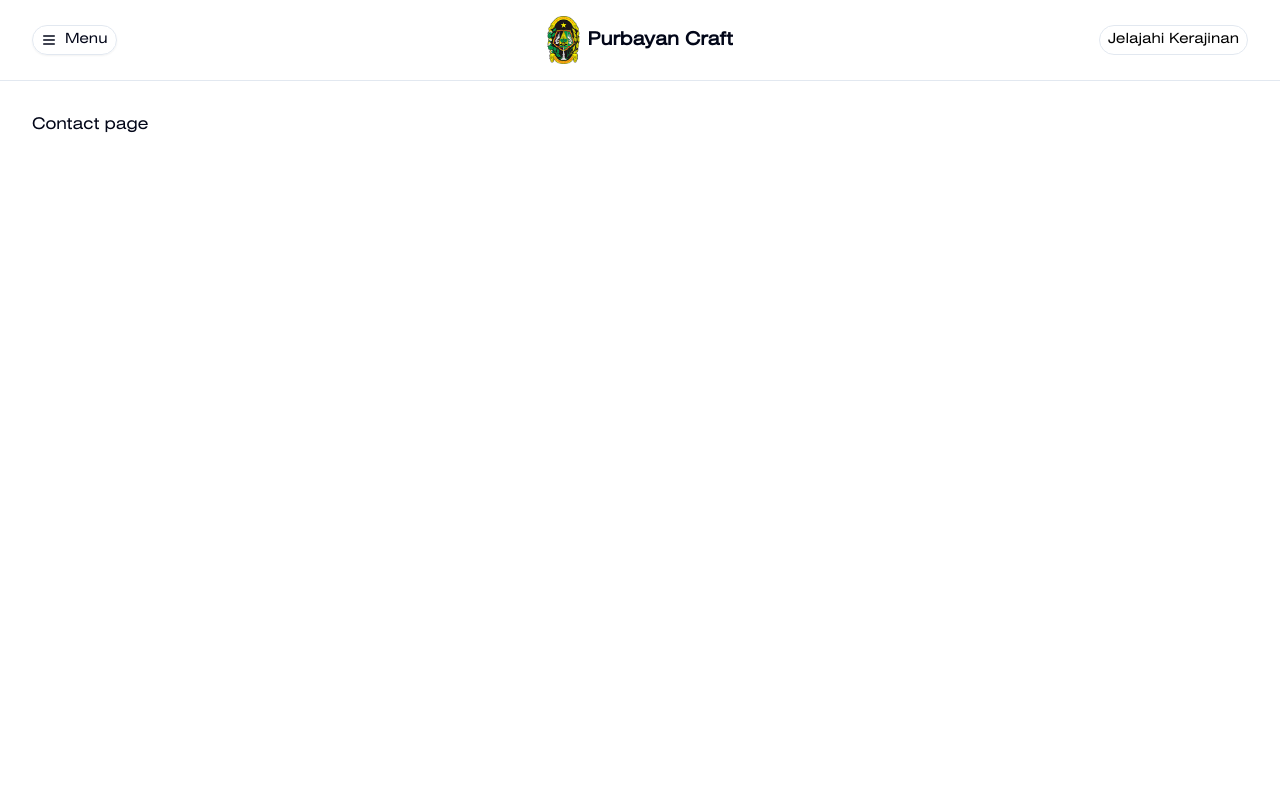
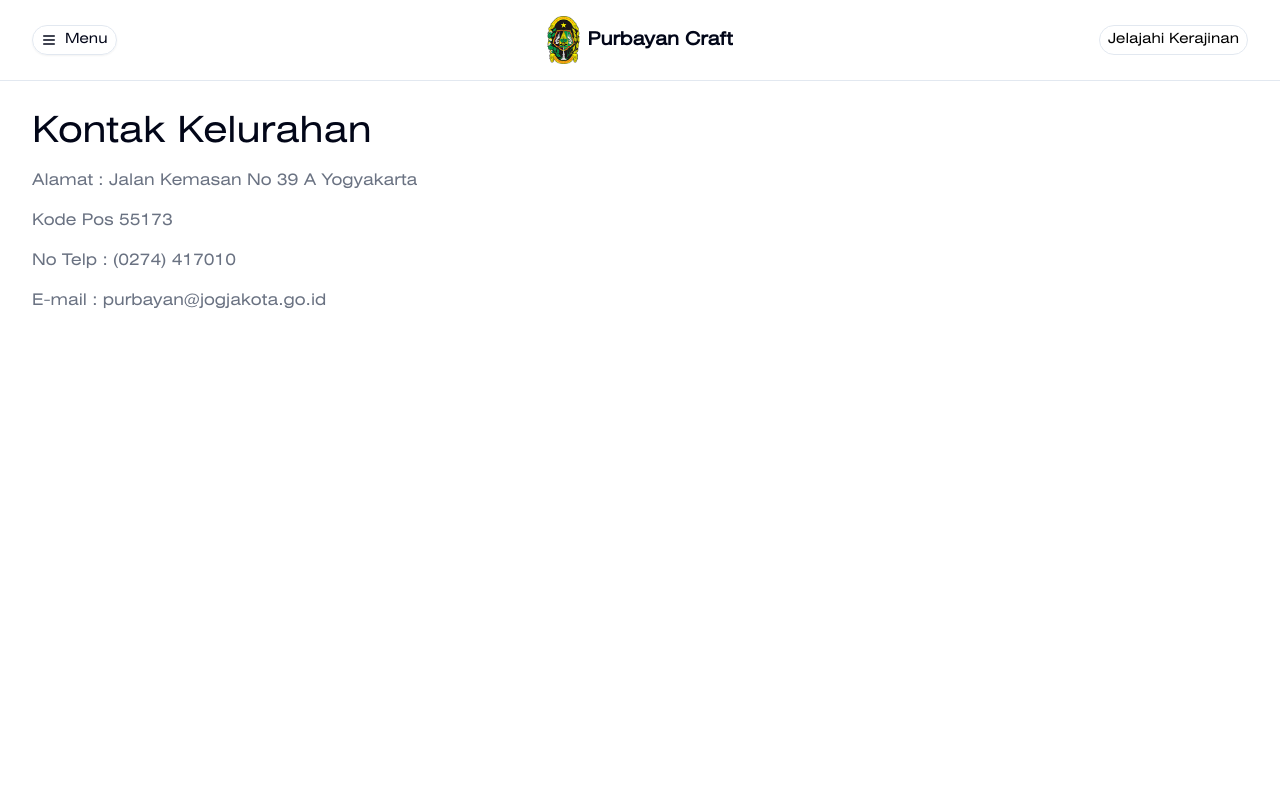
Before and after one commit to RayhanAymanMangku/ragam-purbayan, a Next.js app: page /contact in a window 1280 px wide. Shown: the top 800 px of the page. Built offline with nearby package versions, Linux system fonts and the light colour scheme.

Commit message:
feat: contact

```diff
--- a/src/app/(public)/contact/page.tsx
+++ b/src/app/(public)/contact/page.tsx
@@ -2,7 +2,15 @@ import React from 'react'
 
 const page = () => {
   return (
-    <div>Contact page</div>
+    <div className="container">
+      <div className="flex flex-col gap-4">
+        <h1 className='text-2xl md:text-4xl'>Kontak Kelurahan</h1>
+        <p className='text-gray-500'>Alamat : Jalan Kemasan No 39 A Yogyakarta</p>
+        <p className='text-gray-500'>Kode Pos 55173</p>
+        <p className='text-gray-500'>No Telp : (0274) 417010</p>
+        <p className='text-gray-500'>E-mail : purbayan@jogjakota.go.id</p>
+      </div>
+    </div>
   )
 }
 
--- a/src/components/ui/footer.tsx
+++ b/src/components/ui/footer.tsx
@@ -3,10 +3,7 @@ import Link from "next/link"
 import { Mail, Phone, MapPin } from "lucide-react"
 import Image from "next/image"
 
-
 export default function Footer() {
-
-
 
     const nav = [
         {
```
